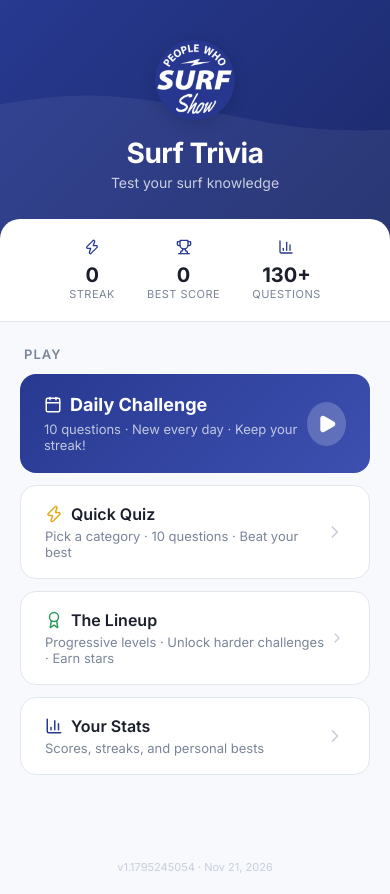
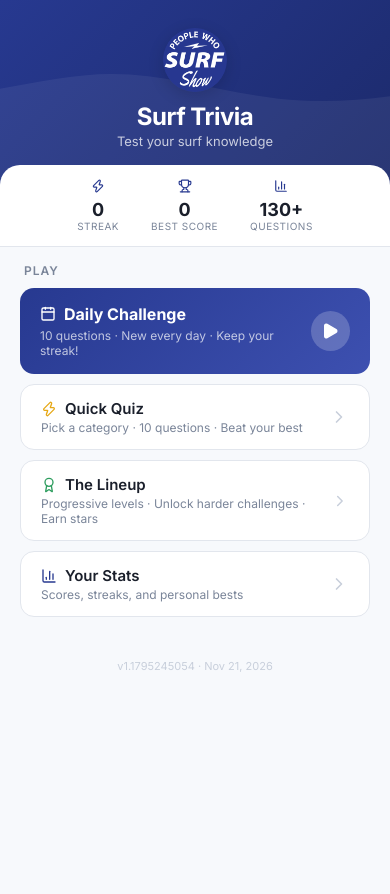
Before and after one commit to rishikmba/surf-trivia-game, a React (Vite) app: page / in a window 390 px wide. After the commit the page ends 844 px from the top, so only its background shows below. Built offline with nearby package versions, Linux system fonts and the light colour scheme.

Commit message:
Condense home screen height to eliminate scroll on mobile

```diff
--- a/src/App.jsx
+++ b/src/App.jsx
@@ -26,10 +26,10 @@ const CATEGORY_ICONS = {
 // ─── Home Screen ───
 function HomeScreen({ onNavigate, streak, totalScore }) {
   return (
-    <div style={{ minHeight: "100vh", background: COLORS.offWhite }}>
+    <div style={{ background: COLORS.offWhite }}>
       <div style={{
         background: `linear-gradient(135deg, ${COLORS.blue} 0%, ${COLORS.blueDark} 100%)`,
-        padding: "40px 24px 48px", textAlign: "center", position: "relative", overflow: "hidden",
+        padding: "28px 24px 36px", textAlign: "center", position: "relative", overflow: "hidden",
       }}>
         <div style={{
           position: "absolute", top: 0, left: 0, right: 0, bottom: 0, opacity: 0.06,
@@ -41,22 +41,22 @@ function HomeScreen({ onNavigate, streak, totalScore }) {
             src={pwsLogo}
             alt="People Who Surf"
             style={{
-              width: 80, height: 80, borderRadius: "50%", objectFit: "cover",
-              margin: "0 auto 16px", display: "block",
+              width: 64, height: 64, borderRadius: "50%", objectFit: "cover",
+              margin: "0 auto 10px", display: "block",
               boxShadow: "0 4px 16px rgba(0,0,0,0.15)",
             }}
           />
-          <h1 style={{ color: COLORS.white, fontSize: 28, fontWeight: 700, margin: "0 0 4px", letterSpacing: "-0.5px" }}>
+          <h1 style={{ color: COLORS.white, fontSize: 24, fontWeight: 700, margin: "0 0 2px", letterSpacing: "-0.5px" }}>
             Surf Trivia
           </h1>
-          <p style={{ color: "rgba(255,255,255,0.75)", fontSize: 14, margin: 0 }}>
+          <p style={{ color: "rgba(255,255,255,0.75)", fontSize: 13, margin: 0 }}>
             Test your surf knowledge
           </p>
         </div>
       </div>
 
       <div style={{
-        display: "flex", justifyContent: "center", gap: 32, padding: "20px 24px",
+        display: "flex", justifyContent: "center", gap: 32, padding: "14px 24px",
         background: COLORS.white, borderBottom: `1px solid ${COLORS.gray200}`,
         marginTop: -20, borderRadius: "20px 20px 0 0", position: "relative", zIndex: 2,
       }}>
@@ -66,15 +66,15 @@ function HomeScreen({ onNavigate, streak, totalScore }) {
           { label: "Questions", value: "130+", icon: BarChart3 },
         ].map(({ label, value, icon: Icon }) => (
           <div key={label} style={{ textAlign: "center" }}>
-            <Icon size={16} color={COLORS.blue} style={{ marginBottom: 4 }} />
-            <div style={{ fontSize: 20, fontWeight: 700, color: COLORS.gray900 }}>{value}</div>
-            <div style={{ fontSize: 11, color: COLORS.gray500, textTransform: "uppercase", letterSpacing: "0.5px" }}>{label}</div>
+            <Icon size={14} color={COLORS.blue} style={{ marginBottom: 2 }} />
+            <div style={{ fontSize: 18, fontWeight: 700, color: COLORS.gray900 }}>{value}</div>
+            <div style={{ fontSize: 10, color: COLORS.gray500, textTransform: "uppercase", letterSpacing: "0.5px" }}>{label}</div>
           </div>
         ))}
       </div>
 
-      <div style={{ padding: "24px 20px" }}>
-        <h2 style={{ fontSize: 13, fontWeight: 600, color: COLORS.gray500, textTransform: "uppercase", letterSpacing: "1px", margin: "0 0 12px 4px" }}>
+      <div style={{ padding: "16px 20px" }}>
+        <h2 style={{ fontSize: 12, fontWeight: 600, color: COLORS.gray500, textTransform: "uppercase", letterSpacing: "1px", margin: "0 0 10px 4px" }}>
           Play
         </h2>
 
@@ -83,24 +83,24 @@ function HomeScreen({ onNavigate, streak, totalScore }) {
           onClick={() => onNavigate("daily")}
           style={{
             background: `linear-gradient(135deg, ${COLORS.blue} 0%, ${COLORS.blueLight} 100%)`,
-            borderRadius: 16, padding: "20px 24px", marginBottom: 12,
+            borderRadius: 14, padding: "16px 20px", marginBottom: 10,
             display: "flex", justifyContent: "space-between", alignItems: "center",
           }}
         >
           <div>
-            <div style={{ display: "flex", alignItems: "center", gap: 8, marginBottom: 6 }}>
-              <Calendar size={18} color={COLORS.white} />
-              <span style={{ color: COLORS.white, fontSize: 18, fontWeight: 700 }}>Daily Challenge</span>
+            <div style={{ display: "flex", alignItems: "center", gap: 8, marginBottom: 4 }}>
+              <Calendar size={16} color={COLORS.white} />
+              <span style={{ color: COLORS.white, fontSize: 16, fontWeight: 700 }}>Daily Challenge</span>
             </div>
-            <p style={{ color: "rgba(255,255,255,0.7)", fontSize: 13, margin: 0 }}>
+            <p style={{ color: "rgba(255,255,255,0.7)", fontSize: 12, margin: 0 }}>
               10 questions &middot; New every day &middot; Keep your streak!
             </p>
           </div>
           <div style={{
-            width: 44, height: 44, borderRadius: "50%", background: "rgba(255,255,255,0.2)",
+            width: 40, height: 40, borderRadius: "50%", background: "rgba(255,255,255,0.2)",
             display: "flex", alignItems: "center", justifyContent: "center",
           }}>
-            <Play size={20} color={COLORS.white} fill={COLORS.white} />
+            <Play size={18} color={COLORS.white} fill={COLORS.white} />
           </div>
         </div>
 
@@ -114,17 +114,17 @@ function HomeScreen({ onNavigate, streak, totalScore }) {
             className="mode-card"
             onClick={() => onNavigate(m.screen)}
             style={{
-              background: COLORS.white, borderRadius: 16, padding: "18px 24px", marginBottom: 12,
+              background: COLORS.white, borderRadius: 14, padding: "14px 20px", marginBottom: 10,
               border: `1px solid ${COLORS.gray200}`,
               display: "flex", justifyContent: "space-between", alignItems: "center",
             }}
           >
             <div>
-              <div style={{ display: "flex", alignItems: "center", gap: 8, marginBottom: 4 }}>
-                <m.icon size={18} color={m.color} />
-                <span style={{ color: COLORS.gray900, fontSize: 16, fontWeight: 600 }}>{m.name}</span>
+              <div style={{ display: "flex", alignItems: "center", gap: 8, marginBottom: 2 }}>
+                <m.icon size={16} color={m.color} />
+                <span style={{ color: COLORS.gray900, fontSize: 15, fontWeight: 600 }}>{m.name}</span>
               </div>
-              <p style={{ color: COLORS.gray500, fontSize: 13, margin: 0 }}>{m.desc}</p>
+              <p style={{ color: COLORS.gray500, fontSize: 12, margin: 0 }}>{m.desc}</p>
             </div>
             <ChevronRight size={20} color={COLORS.gray300} />
           </div>
```
